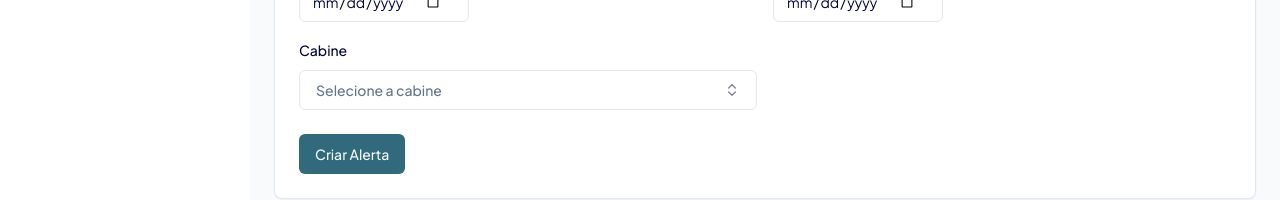
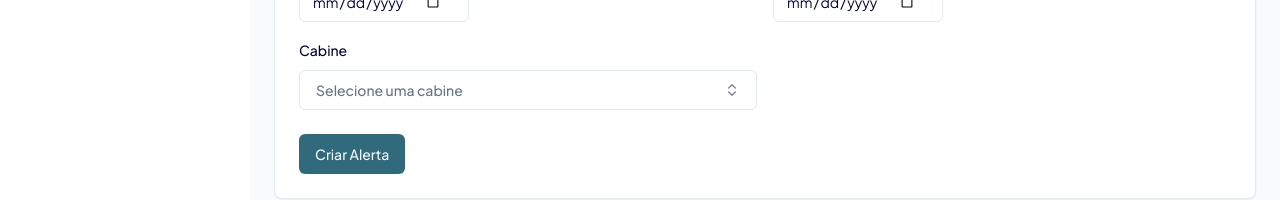
Before and after one commit to lvisentin/dominando-pontos-fe, a React (Vite) app: page /alerts/create in a window 1280 px wide. Shown: the part 357-557 px from the top of the page. Built offline with nearby package versions, Linux system fonts and the light colour scheme; sample sign-in values are in the browser's storage.

Commit message:
feat: creating cabine class component

```diff
--- /dev/null
+++ b/src/components/CabinClassSelect/CabinClassSelect.tsx
@@ -0,0 +1,72 @@
+import { useState } from "react";
+import { Popover, PopoverContent, PopoverTrigger } from "@/components/ui/popover";
+import { Command, CommandGroup, CommandItem } from "@/components/ui/command";
+import { Button } from "@/components/ui/button";
+import { Check, ChevronsUpDown } from "lucide-react";
+import { cn } from "@/lib/utils";
+
+interface CabinClassSelectProps {
+  value: string;
+  onSelect: (value: string) => void;
+}
+
+const CabinClassSelect = ({ value, onSelect }: CabinClassSelectProps) => {
+  const [triggerRef, setTriggerRef] = useState<HTMLButtonElement | null>(null)
+
+  const cabinClasses = [
+    { label: 'Economica', value:"economy"},
+    { label: 'Economica Premium', value:"premiumEconomy"},
+    { label: 'Executiva', value:"business"},
+    { label: 'Primeira Classe', value:"first"},
+  ]
+
+  return (
+    <Popover>
+      <PopoverTrigger asChild ref={(elementRef) => {
+            setTriggerRef(elementRef)
+        }}>
+        <Button
+          variant="outline"
+          role="combobox"
+          className={cn(
+            "w-full justify-between",
+            !value && "text-muted-foreground"
+          )}
+        >
+          {value
+            ? cabinClasses.find(
+                (cabinClass) => cabinClass.value === value
+              )?.label
+            : "Selecione uma cabine"}
+          <ChevronsUpDown className="ml-2 h-4 w-4 shrink-0 opacity-50" />
+        </Button>
+      </PopoverTrigger>
+      <PopoverContent className="min-w-[400-px] w-full p-0" style={{
+        minWidth: triggerRef?.clientWidth ?? 400,
+        width: triggerRef?.clientWidth ?? undefined,
+      }}>
+        <Command>
+          <CommandGroup className="max-h-[200px] overflow-y-auto">
+            {cabinClasses.map((cabinClass) => (
+              <CommandItem
+                value={cabinClass.label}
+                key={cabinClass.value}
+                onSelect={() => onSelect(cabinClass.value)}
+              >
+                <Check
+                  className={cn(
+                    "mr-2 h-4 w-4",
+                    cabinClass.value === value ? "opacity-100" : "opacity-0"
+                  )}
+                />
+                {cabinClass.label}
+              </CommandItem>
+            ))}
+          </CommandGroup>
+        </Command>
+      </PopoverContent>
+    </Popover>
+  );
+};
+
+export default CabinClassSelect;
--- a/src/pages/Alerts/Create.tsx
+++ b/src/pages/Alerts/Create.tsx
@@ -18,39 +18,20 @@ import {
   CardHeader,
   CardTitle,
 } from "@/components/ui/card"
-import {
-  Popover,
-  PopoverContent,
-  PopoverTrigger,
-} from "@/components/ui/popover"
-import {
-  Command,
-  CommandGroup,
-  CommandItem,
-} from "@/components/ui/command"
 import { Button } from "@/components/ui/button"
 import { Input } from "@/components/ui/input"
 import LoadingButton from "@/components/LoadingButton/LoadingButton";
 import { useToast } from "@/components/ui/use-toast";
 import { useState } from "react";
 import { userService } from "@/services/user/UserService";
-import AirportSelect from "@/components/airportSelector/airportSelector";
-import { Check, ChevronsUpDown } from "lucide-react";
-import { cn } from "@/lib/utils";
+import AirportSelect from "@/components/AirportSelect/AirportSelect";
+import CabinClassSelect from "@/components/CabinClassSelect/CabinClassSelect";
 
 const Alerts = () => {
   const [loading, setLoading] = useState(false);
   const { toast } = useToast();
-  const [triggerRef, setTriggerRef] = useState<HTMLButtonElement | null>(null)
 
   const currentDate = new Date().toISOString().split('T')[0];
-
-  const cabinClasses = [
-    { label: 'Economica', value:"economy"},
-    { label: 'Economica Premium', value:"premiumEconomy"},
-    { label: 'Executiva', value:"business"},
-    { label: 'Primeira Classe', value:"first"},
-  ]
 
   const formSchema = z.object({
     departureAirport: z.string().min(3, {
@@ -177,85 +158,16 @@ const Alerts = () => {
                 )}
               />
 
-              {/* <FormField
-                control={form.control}
-                name="cabinClass"
-                render={({ field }) => (
-                  <FormItem>
-                    <FormLabel>Cabine</FormLabel>
-                    <Select onValueChange={field.onChange} defaultValue={field.value}>
-                      <FormControl>
-                        <SelectTrigger>
-                          <SelectValue placeholder="Selecione a cabine" />
-                        </SelectTrigger>
-                      </FormControl>
-                      <SelectContent>
-                        <SelectItem value="economy">Economica</SelectItem>
-                        <SelectItem value="premiumEconomy">Economica Premium</SelectItem>
-                        <SelectItem value="business">Executiva</SelectItem>
-                        <SelectItem value="first">Primeira Classe</SelectItem>
-                      </SelectContent>
-                    </Select>
-                    <FormMessage />
-                  </FormItem>
-                )}
-              /> */}
-
               <FormField
                 control={form.control}
                 name="cabinClass"
                 render={({ field }) => (
                   <FormItem>
                     <FormLabel>Cabine</FormLabel>
-                    <Popover>
-                      <PopoverTrigger asChild ref={(elementRef) => {
-                            setTriggerRef(elementRef)
-                        }}>
-                        <Button
-                          variant="outline"
-                          role="select"
-                          className={cn(
-                            "w-full justify-between",
-                            !field.value && "text-muted-foreground"
-                          )}
-                        >
-                          {field.value
-                            ? cabinClasses.find(
-                                (cabinClass) => cabinClass.value === field.value
-                              )?.label
-                            : "Selecione a cabine"}
-                          <ChevronsUpDown className="ml-2 h-4 w-4 shrink-0 opacity-50" />
-                        </Button>
-                      </PopoverTrigger>
-                      <PopoverContent className="min-w-[400-px] w-full p-0" style={{
-                        minWidth: triggerRef?.clientWidth ?? 400,
-                        width: triggerRef?.clientWidth ?? undefined,
-                      }}>
-                        <Command>
-                          <CommandGroup className="max-h-[200px] overflow-y-auto">
-                            {cabinClasses.map((cabinClass) => (
-                              <CommandItem
-                                value={cabinClass.label}
-                                key={cabinClass.value}
-                                onSelect={() => {
-                                  form.setValue("cabinClass", cabinClass.value)
-                                }}
-                              >
-                                <Check
-                                  className={cn(
-                                    "mr-2 h-4 w-4",
-                                    cabinClass.value === field.value
-                                      ? "opacity-100"
-                                      : "opacity-0"
-                                  )}
-                                />
-                                {cabinClass.label}
-                              </CommandItem>
-                            ))}
-                          </CommandGroup>
-                        </Command>
-                      </PopoverContent>
-                    </Popover>
+                    <CabinClassSelect
+                      value={field.value}
+                      onSelect={(value) => form.setValue("cabinClass", value)}
+                    />
                     <FormMessage />
                   </FormItem>
                 )}
```
Also changed, not shown: src/components/AirportSelect/AirportSelect.tsx (renamed from src/components/airportSelector/airportSelector.tsx).
